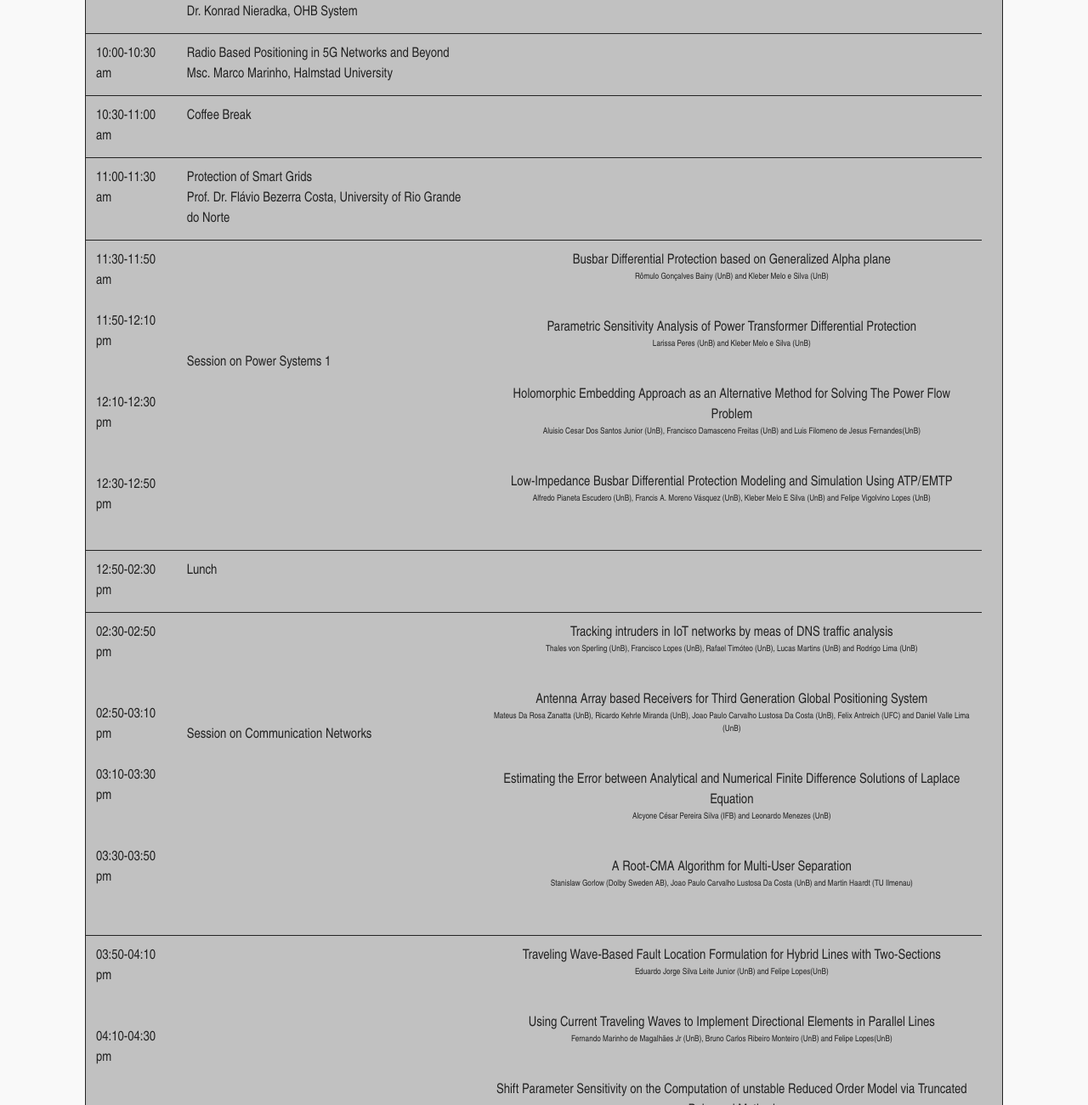
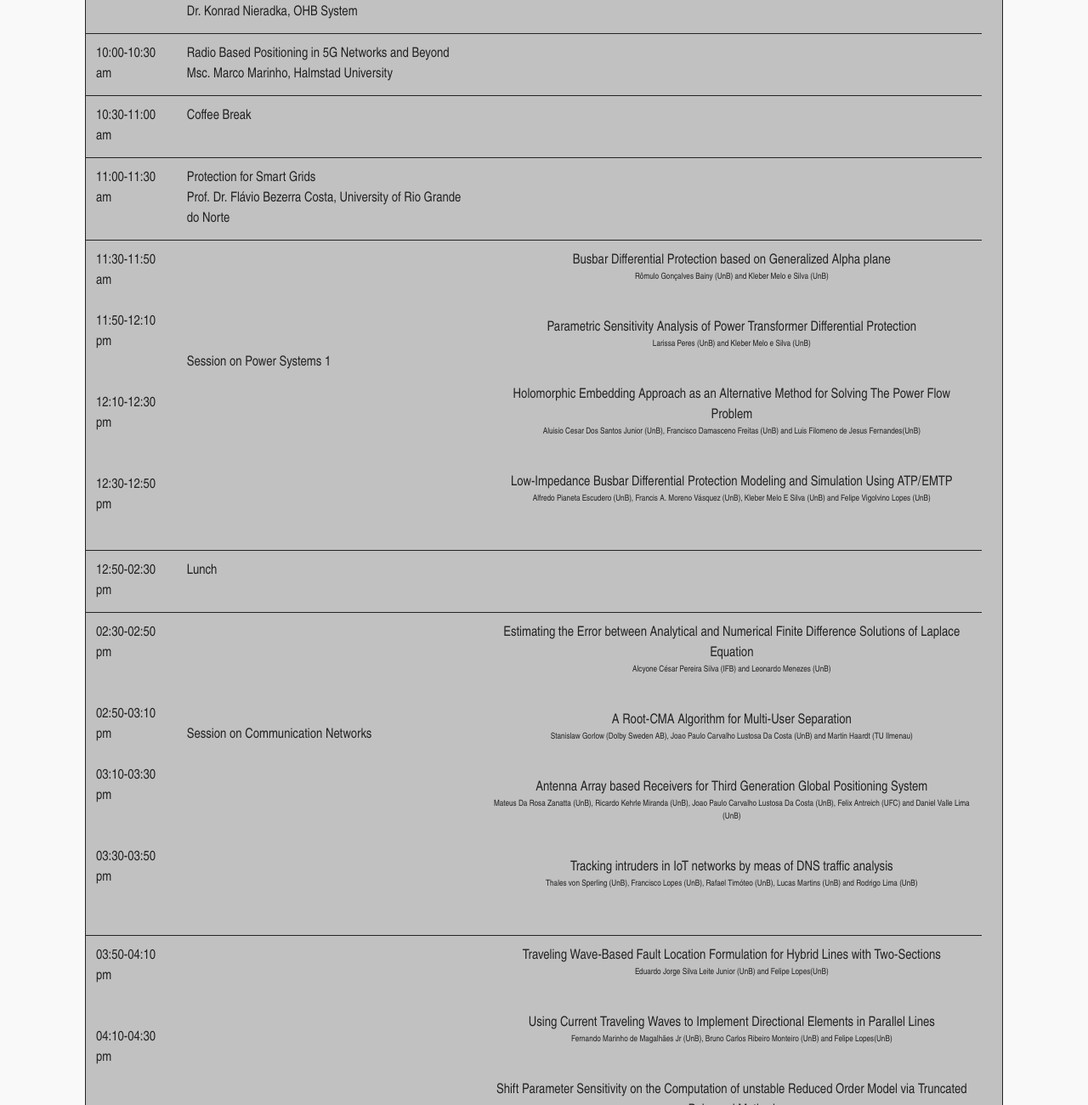
Before and after one commit to brunojus/workshop_V2, a plain HTML site: page program.html in a window 1280 px wide. Shown: the part 1520-2820 px from the top of the page at 85% size. Drawn offline with Linux system fonts and the light colour scheme; files whose address does not match are found by name.

Commit message:
Changing programing again

```diff
--- a/program.html
+++ b/program.html
@@ -237,7 +237,7 @@
 <td class="body-item mbr-fonts-style display-7">10:30-11:00 am</td><td class="body-item mbr-fonts-style display-7">Coffee Break</td><td></td></tr><tr>
 
 
-<td class="body-item mbr-fonts-style display-7">11:00-11:30 am</td><td class="body-item mbr-fonts-style display-7">Protection of Smart Grids
+<td class="body-item mbr-fonts-style display-7">11:00-11:30 am</td><td class="body-item mbr-fonts-style display-7">Protection for Smart Grids
 <br>Prof. Dr. Flávio Bezerra Costa, University of Rio Grande do Norte</td><td></td></tr>
 
 
@@ -284,20 +284,22 @@ Low-Impedance Busbar Differential Protection Modeling and Simulation Using ATP/E
 03:10-03:30 pm<br><br><br>
 03:30-03:50 pm<br><br></td><td class="body-item mbr-fonts-style display-7"><br><br><br><br><br>Session on Communication Networks</td>
 
-<td class="body-item mbr-fonts-style display-7" style="text-align:center;">Tracking intruders in IoT networks by meas of DNS traffic analysis<br>
-<p style="font-size:10px;text-align:center;">Thales	von Sperling (UnB), Francisco	Lopes (UnB), Rafael	Timóteo (UnB), Lucas	Martins (UnB) and Rodrigo	Lima (UnB)</p>
-<br>
+<td class="body-item mbr-fonts-style display-7" style="text-align:center;">
+  Estimating the Error between Analytical and Numerical Finite Difference Solutions of Laplace Equation<br>
+  <p style="font-size:10px;text-align:center;">Alcyone César	Pereira Silva (IFB) and Leonardo	Menezes (UnB)</p>
+
+  <br>
+  A Root-CMA Algorithm for Multi-User Separation<br>
+  <p style="font-size:10px;text-align:center;">Stanislaw	Gorlow (Dolby Sweden AB),  Joao Paulo	Carvalho Lustosa Da Costa (UnB) and Martin	Haardt (TU Ilmenau)</p>
+  <br>
 Antenna Array based Receivers for Third Generation Global Positioning System<br>
 <p style="font-size:10px;text-align:center;">Mateus	Da Rosa Zanatta (UnB), Ricardo	Kehrle Miranda (UnB), Joao Paulo	Carvalho Lustosa Da Costa (UnB), Felix	Antreich (UFC) and Daniel	Valle Lima (UnB)</p>
 <br>
-Estimating the Error between Analytical and Numerical Finite Difference Solutions of Laplace Equation<br>
-<p style="font-size:10px;text-align:center;">Alcyone César	Pereira Silva (IFB) and Leonardo	Menezes (UnB)</p>
 
+
+Tracking intruders in IoT networks by meas of DNS traffic analysis<br>
+<p style="font-size:10px;text-align:center;">Thales	von Sperling (UnB), Francisco	Lopes (UnB), Rafael	Timóteo (UnB), Lucas	Martins (UnB) and Rodrigo	Lima (UnB)</p>
 <br>
-A Root-CMA Algorithm for Multi-User Separation<br>
-<p style="font-size:10px;text-align:center;">Stanislaw	Gorlow (Dolby Sweden AB),  Joao Paulo	Carvalho Lustosa Da Costa (UnB) and Martin	Haardt (TU Ilmenau)</p>
-<br>
-
 </td>
 
 </tr><tr>
```
